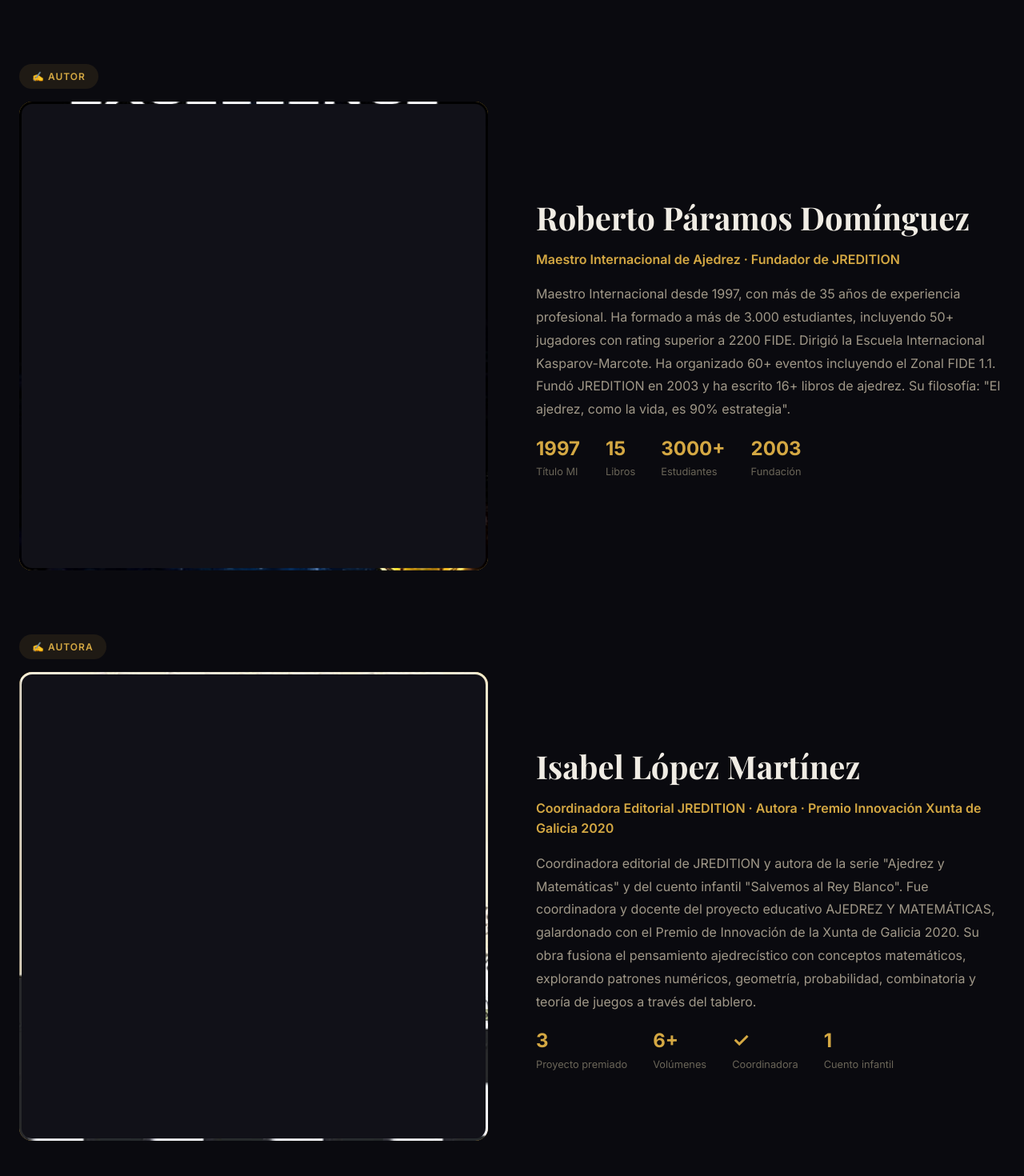
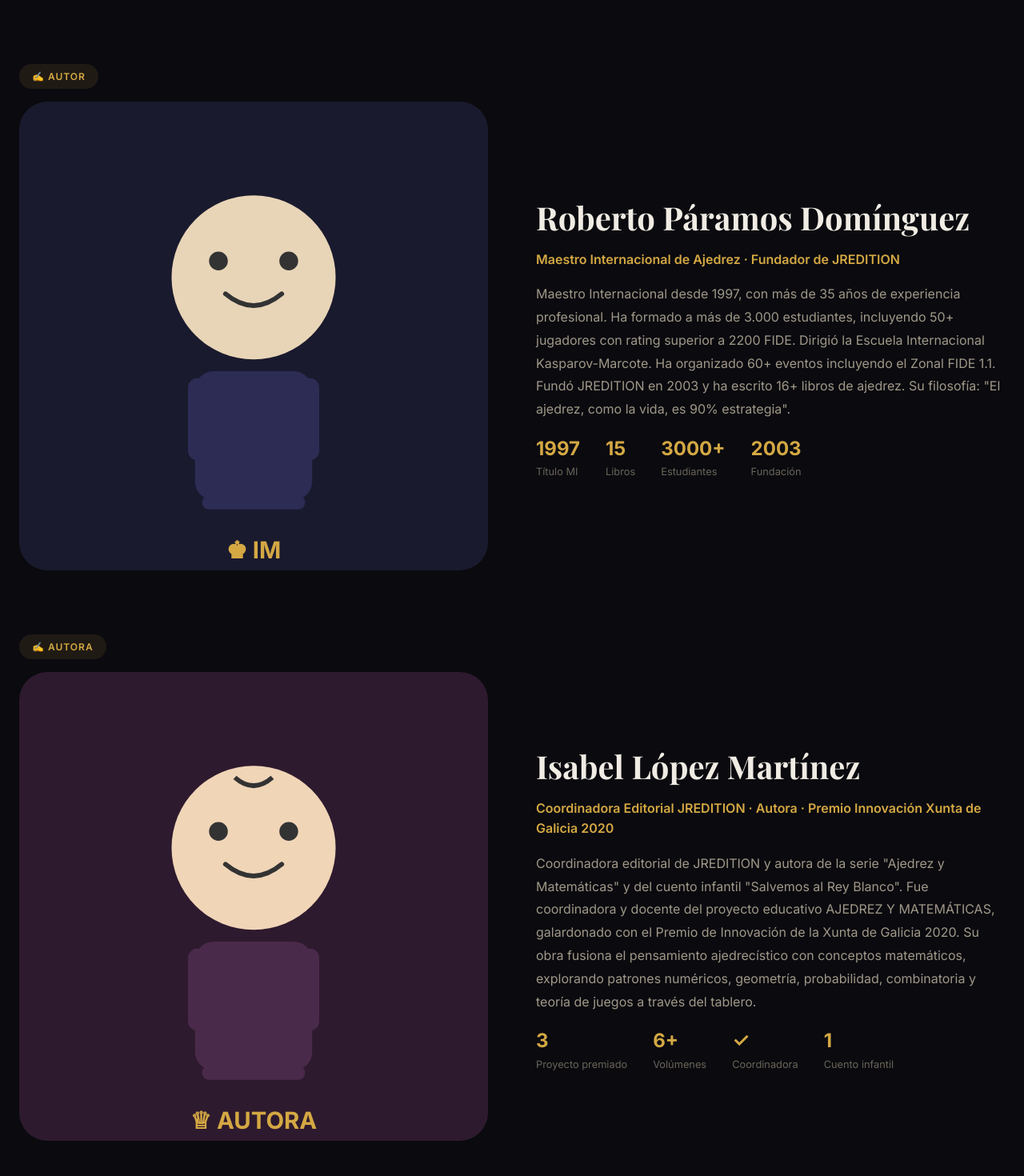
Before and after one commit to ajedrezpremium/Chess_AI_Publisher, a Next.js app in the folder chess-ai-publisher/: page /author in a window 1280 px wide. Shown: the part 100-1570 px from the top of the page at 80% size. Built offline with nearby package versions, Linux system fonts and the light colour scheme.

Commit message:
Author page: SVG illustrated avatars for Roberto and Isabel

```diff
--- a/chess-ai-publisher/src/app/author/page.tsx
+++ b/chess-ai-publisher/src/app/author/page.tsx
@@ -19,7 +19,20 @@ export default function AuthorPage() {
           {/* Roberto Páramos */}
           <div className="section-label">✍️ {t('author.label', lang)}</div>
           <div className="author-content" style={{ marginBottom: 80 }}>
-            <div className="author-image"><img src="/chess-organizers.jpg" alt="Chess Organizers" style={{ width: '100%', height: '100%', objectFit: 'cover', borderRadius: 12 }} /></div>
+            <div className="author-image">
+              <svg viewBox="0 0 200 200" style={{ width: '100%', height: '100%', borderRadius: 12 }}>
+                <rect width="200" height="200" fill="#1a1a2e" rx="12" />
+                <circle cx="100" cy="75" r="35" fill="#e8d5b7" />
+                <circle cx="85" cy="68" r="4" fill="#333" />
+                <circle cx="115" cy="68" r="4" fill="#333" />
+                <path d="M88 82 Q100 92 112 82" stroke="#333" strokeWidth="2" fill="none" strokeLinecap="round" />
+                <rect x="75" y="115" width="50" height="55" rx="8" fill="#2c2c54" />
+                <rect x="72" y="118" width="8" height="35" rx="4" fill="#2c2c54" />
+                <rect x="120" y="118" width="8" height="35" rx="4" fill="#2c2c54" />
+                <rect x="78" y="168" width="44" height="6" rx="3" fill="#2c2c54" />
+                <text x="100" y="195" textAnchor="middle" fontSize="10" fill="#d4a843" fontWeight="bold">♚ IM</text>
+              </svg>
+            </div>
             <div className="author-info">
               <h2>{t('author.name', lang)}</h2>
               <div className="author-title">{t('author.title', lang)}</div>
@@ -38,7 +51,21 @@ export default function AuthorPage() {
           {/* Isabel López Martínez */}
           <div className="section-label">✍️ Autora</div>
           <div className="author-content" style={{ marginBottom: 80 }}>
-            <div className="author-image"><img src="/cuento-ajedrez.jpg" alt="Salvemos al Rey Blanco" style={{ width: '100%', height: '100%', objectFit: 'cover', borderRadius: 12 }} /></div>
+            <div className="author-image">
+              <svg viewBox="0 0 200 200" style={{ width: '100%', height: '100%', borderRadius: 12 }}>
+                <rect width="200" height="200" fill="#2e1a2e" rx="12" />
+                <circle cx="100" cy="75" r="35" fill="#f0d5b7" />
+                <circle cx="85" cy="68" r="4" fill="#333" />
+                <circle cx="115" cy="68" r="4" fill="#333" />
+                <path d="M88 82 Q100 92 112 82" stroke="#333" strokeWidth="2" fill="none" strokeLinecap="round" />
+                <path d="M92 45 Q100 52 108 45" stroke="#333" strokeWidth="2" fill="none" />
+                <rect x="75" y="115" width="50" height="55" rx="8" fill="#4a2a4a" />
+                <rect x="72" y="118" width="8" height="35" rx="4" fill="#4a2a4a" />
+                <rect x="120" y="118" width="8" height="35" rx="4" fill="#4a2a4a" />
+                <rect x="78" y="168" width="44" height="6" rx="3" fill="#4a2a4a" />
+                <text x="100" y="195" textAnchor="middle" fontSize="10" fill="#d4a843" fontWeight="bold">♕ AUTORA</text>
+              </svg>
+            </div>
             <div className="author-info">
               <h2>{t('author.isabel.name', lang)}</h2>
               <div className="author-title">{t('author.isabel.title', lang)}</div>
--- a/chess-ai-publisher/src/app/globals.css
+++ b/chess-ai-publisher/src/app/globals.css
@@ -268,15 +268,9 @@ img { max-width: 100%; display: block; }
 .author-content { display: grid; grid-template-columns: 1fr 1fr; gap: 60px; align-items: center; }
 .author-image {
   width: 100%; aspect-ratio: 1; border-radius: var(--radius);
-  background: linear-gradient(135deg, var(--gold-dark), var(--gold));
   display: flex; align-items: center; justify-content: center;
-  font-size: 6rem; position: relative; overflow: hidden;
+  position: relative; overflow: hidden;
 }
-.author-image::after {
-  content: ''; position: absolute; inset: 3px;
-  background: var(--bg-secondary); border-radius: calc(var(--radius) - 3px);
-}
-.author-image span { position: relative; z-index: 2; }
 .author-info h2 { font-family: 'Playfair Display', serif; font-size: 2.5rem; margin-bottom: 8px; }
 .author-info .author-title { color: var(--gold); font-weight: 600; margin-bottom: 16px; }
 .author-info .bio { color: var(--text-secondary); line-height: 1.8; margin-bottom: 24px; }
```
